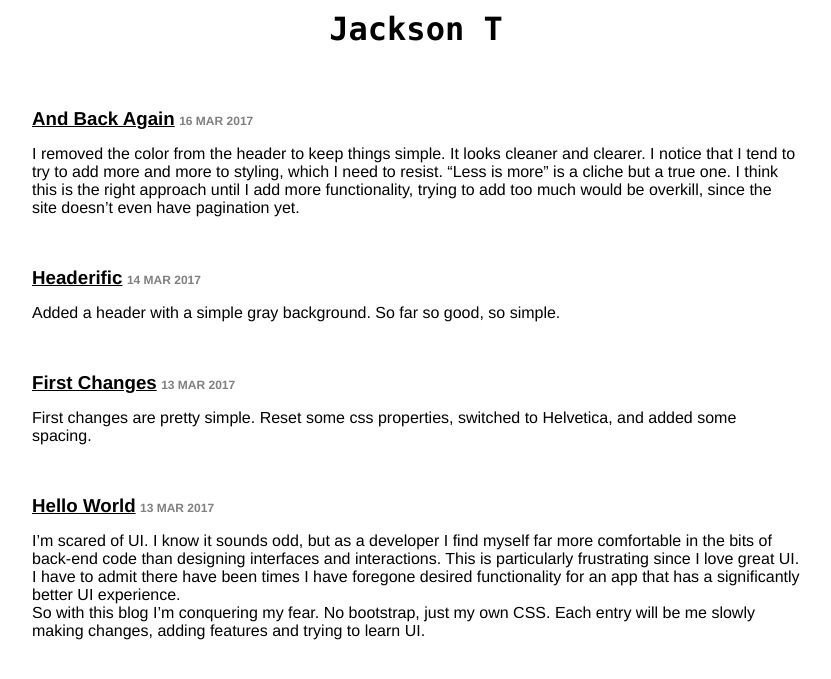
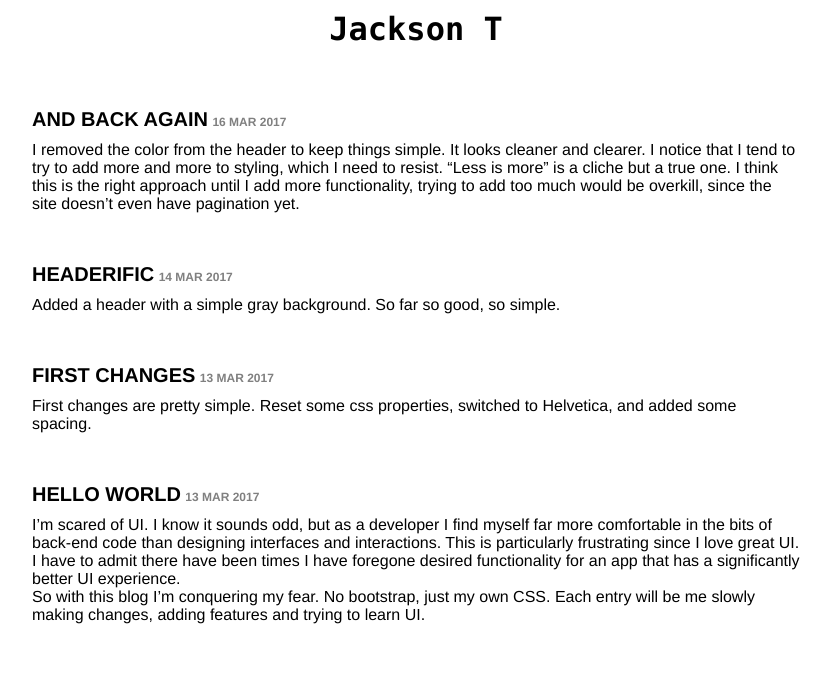
Before and after one commit to JacksonToomey/JacksonToomey.github.io, a Jekyll site: the page built from index.md, in a window 1280 px wide. Shown: the top 679 px of the page, without its empty margins (224-1055 px from the left). Built offline with Jekyll 4.4.1, drawn with Linux system fonts in a browser that asks for light colours.

Commit message:
betterheader

```diff
--- a/assets/main.scss
+++ b/assets/main.scss
@@ -31,9 +31,10 @@ body {
     .post-blurb {
         margin-bottom: 50px;
         h3 {
-            margin-bottom: 15px;
-            text-decoration: underline;
+            margin-bottom: 10px;
             display: inline-block;
+            font-size: 20px;
+            text-transform: uppercase;
         }
 
         span.post-date {
```
